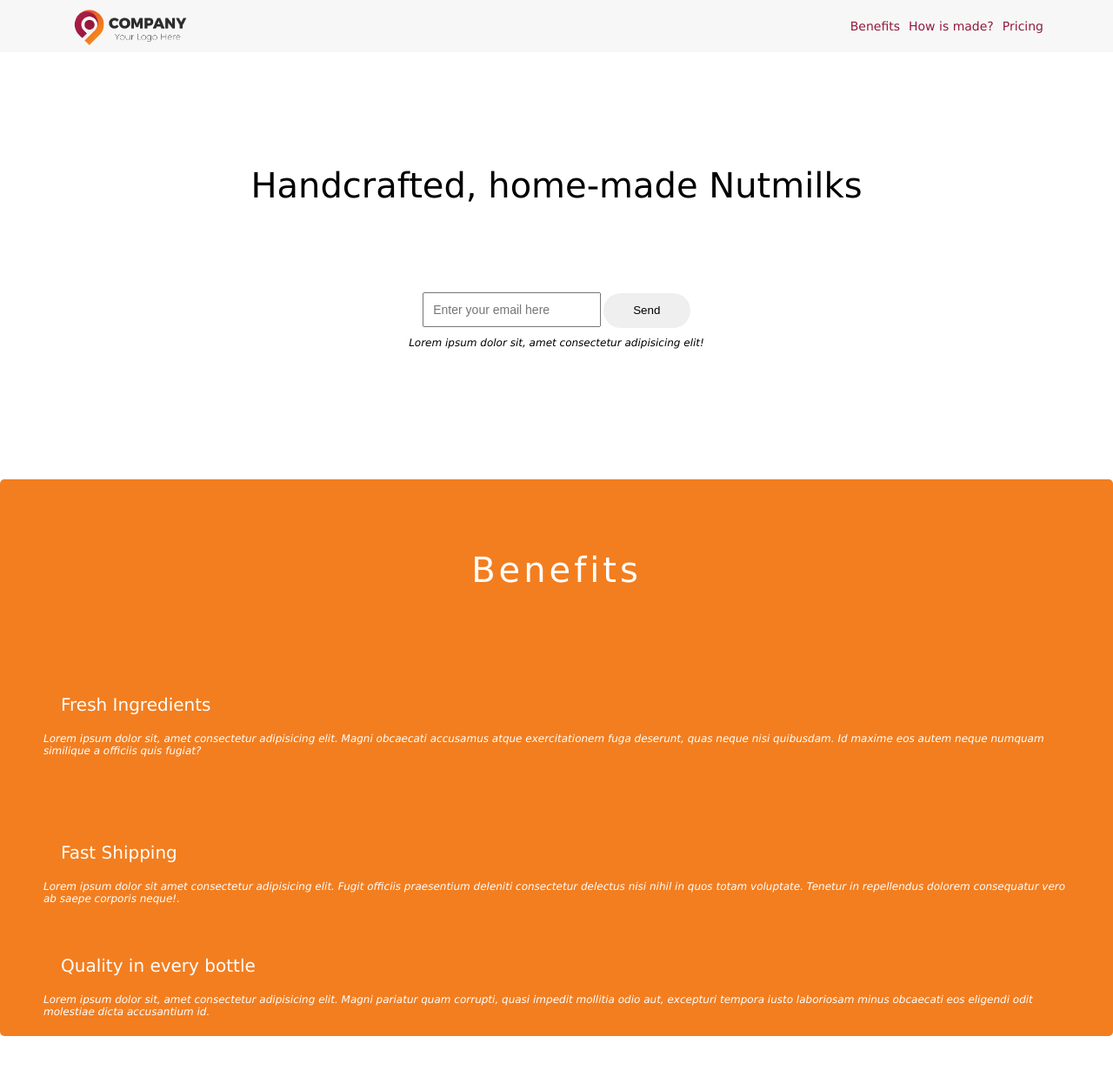
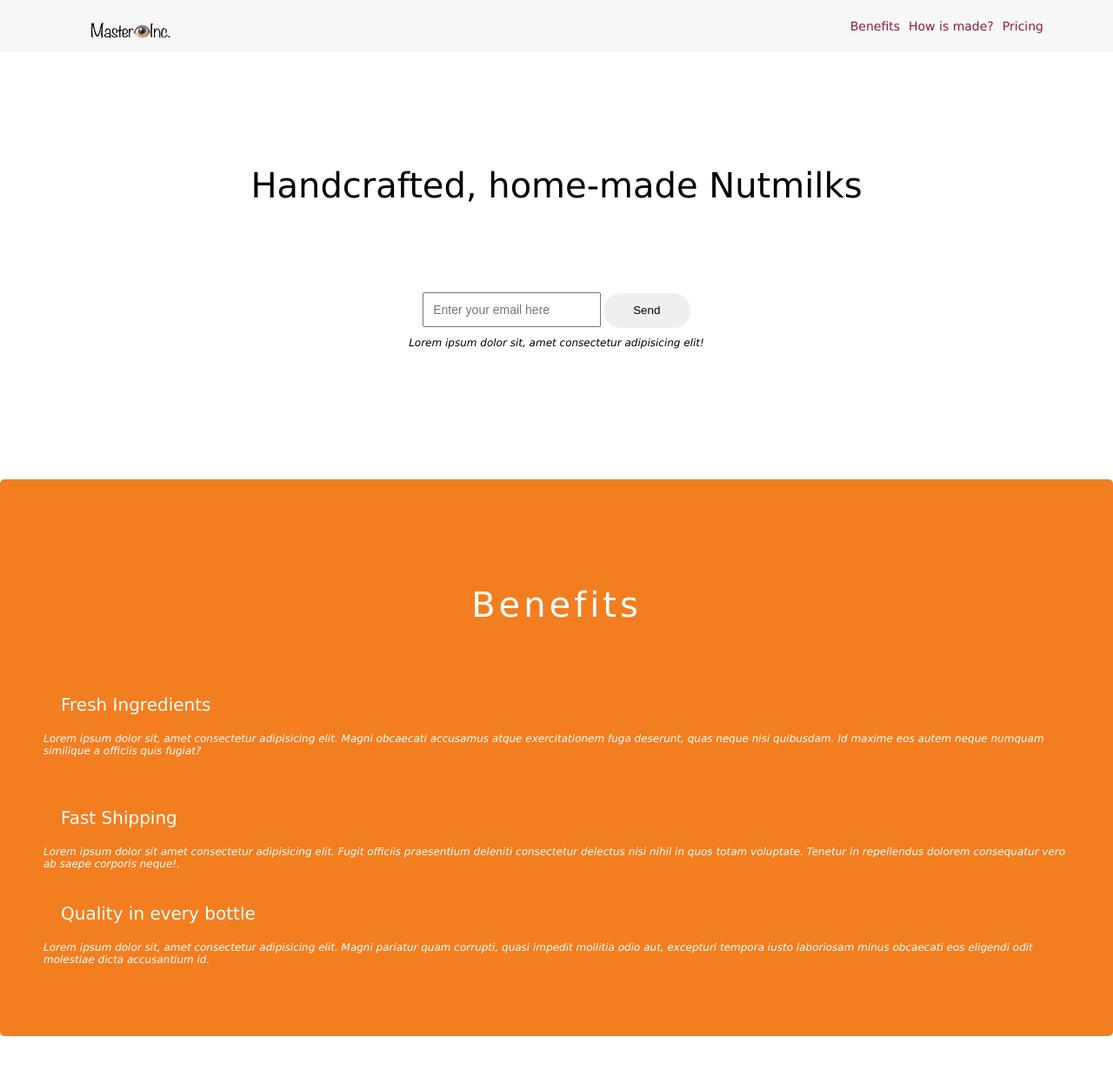
Before and after one commit to Venecoinchina/landingPage, a plain HTML site: page index.html in a window 1280 px wide. Shown: the top 1230 px of the page at 87% size. Drawn offline with Linux system fonts and the light colour scheme.

Commit message:
padding-bottom at benefits tabs

```diff
--- a/index.html
+++ b/index.html
@@ -10,7 +10,7 @@
 <body>
     <header id="header">
 
-        <img id="header-img" src="./img/logoCompany.png" alt="COMPANY LOGO">
+        <img id="header-img" src="./img/masterIncLogo.PNG" alt="COMPANY LOGO">
 
         <nav id="nav-bar">
             <ul class="container-nav-link">
--- a/styles.css
+++ b/styles.css
@@ -87,7 +87,7 @@ header {
     margin: 0 auto;
     margin-top: 100px;
     background-color: #f27e20;
-    padding: 20px 50px;
+    padding: 80px 50px;
     border-radius: 5px;
     color: white;
 }
```
Also changed, not shown: img/masterIncLogo.PNG (added), 1 other file.
